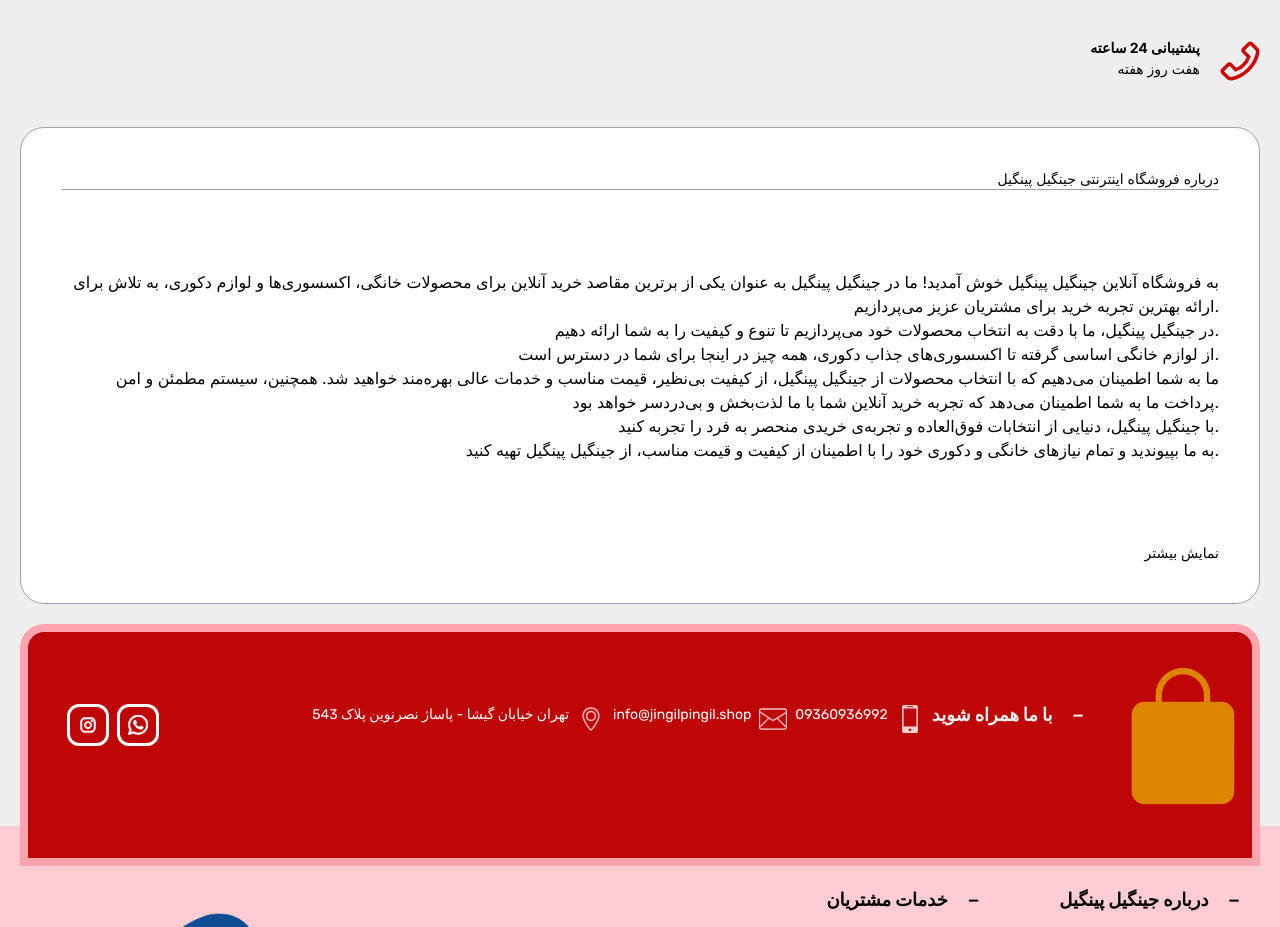
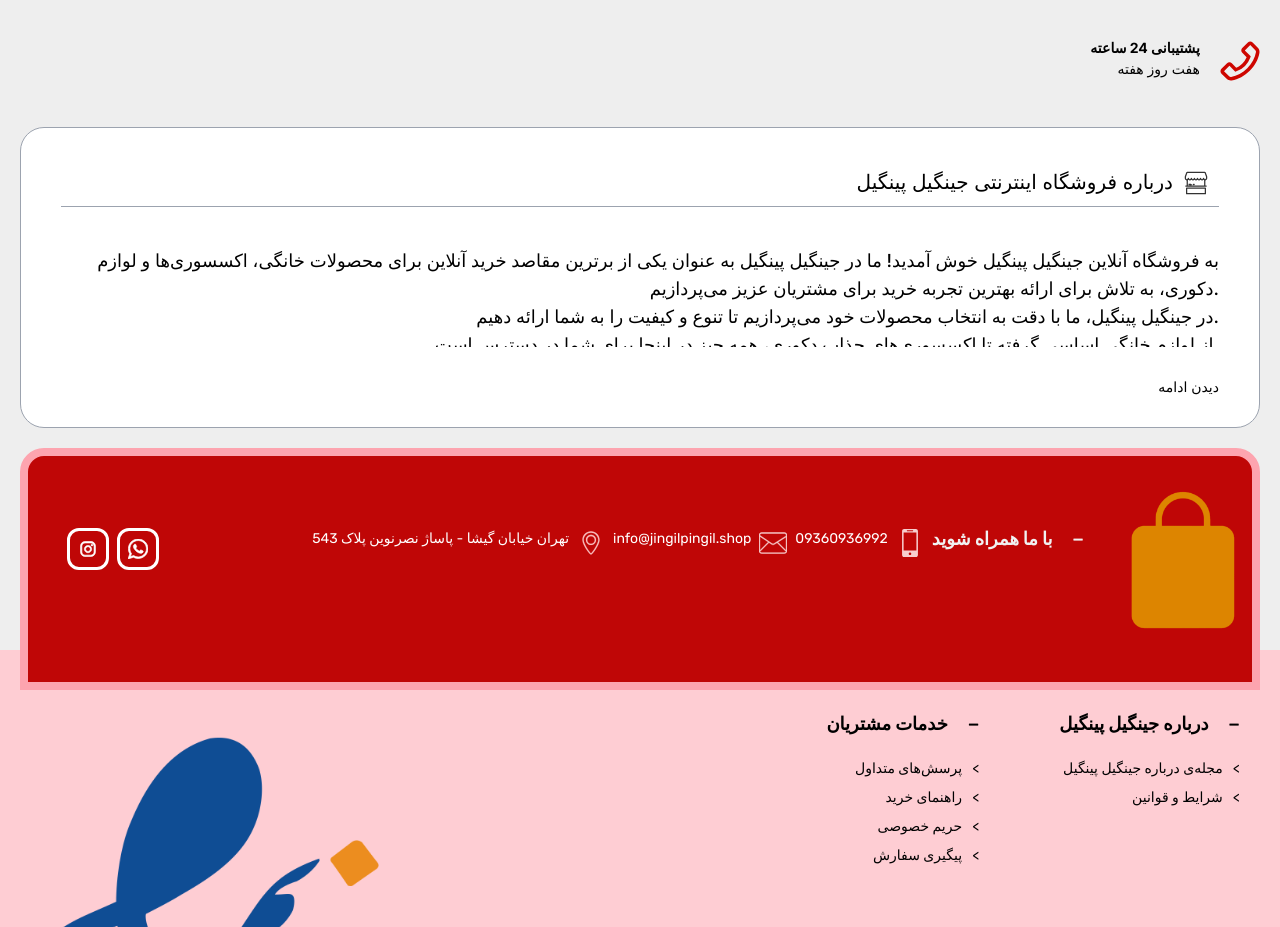
Before and after one commit to amirdity/jingil-nextjs, a Next.js app: page / in a window 1280 px wide. Shown: the part 1560-2487 px from the top of the page. Built offline with nearby package versions, Linux system fonts and the light colour scheme.

Commit message:
Add files via upload

```diff
--- a/app/components/Box/AboutBox.jsx
+++ b/app/components/Box/AboutBox.jsx
@@ -1,54 +1,71 @@
-import React from "react";
+"use client"
+import Image from "next/image";
+import React, { useState } from "react";
+import img from '../../../public/SVG/market.svg'
+function AboutBox() {
+  const [Style, setStyle] = useState("h-[100px]")
+  const[Text,setText] = useState(" دیدن ادامه ")
+  function showMore() {
+    if(Text === " دیدن ادامه "){
+      setText(" کوتاه کردن ")
+      setStyle("h-auto")
+    } else {
+      setText(" دیدن ادامه ")
+      setStyle("h-[100px]")
+    }
 
-function AboutBox() {
+
+  }
+
   return (
     <>
-      <div className="m-5 bg-white rounded-3xl border-solid border border-gray-400 flex flex-col">
+      <div className={`m-5 bg-white rounded-3xl border-solid border border-gray-400 flex flex-col overflow-hidden`}>
         {/* HEADER */}
         <div className=" border-b border-gray-400 m-10">
-          <p className="flex flex-row-reverse">
+          <p className="flex flex-row-reverse text-xl pb-2">
+            <Image src={img} className="mx-2"/>
             درباره فروشگاه اینترنتی جینگیل پینگیل
           </p>
         </div>
         {/* ABOUT TEXT */}
-        <div className="m-10">
-          <p className="text-end text-base">
+        <div className={`mx-10 text-lg font-medium text-black ${Style} overflow-hidden `}>
+          <p className="text-end ">
             به فروشگاه آنلاین جینگیل پینگیل خوش آمدید! ما در جینگیل پینگیل به
             عنوان یکی از برترین مقاصد خرید آنلاین برای محصولات خانگی، اکسسوری‌ها
             و لوازم دکوری، به تلاش برای ارائه بهترین تجربه خرید برای مشتریان
             عزیز می‌پردازیم.
           </p>
 
-          <p className="text-end text-base">
+          <p className="text-end ">
             در جینگیل پینگیل، ما با دقت به انتخاب محصولات خود می‌پردازیم تا تنوع
             و کیفیت را به شما ارائه دهیم.
           </p>
 
-          <p className="text-end text-base">
+          <p className="text-end">
             از لوازم خانگی اساسی گرفته تا اکسسوری‌های جذاب دکوری، همه چیز در
             اینجا برای شما در دسترس است.
           </p>
 
-          <p className="text-end text-base">
+          <p className="text-end ">
             ما به شما اطمینان می‌دهیم که با انتخاب محصولات از جینگیل پینگیل، از
             کیفیت بی‌نظیر، قیمت مناسب و خدمات عالی بهره‌مند خواهید شد. همچنین،
             سیستم مطمئن و امن پرداخت ما به شما اطمینان می‌دهد که تجربه خرید
             آنلاین شما با ما لذت‌بخش و بی‌دردسر خواهد بود.
           </p>
 
-          <p className="text-end text-base">
+          <p className="text-end ">
             با جینگیل پینگیل، دنیایی از انتخابات فوق‌العاده و تجربه‌ی خریدی
             منحصر به فرد را تجربه کنید.
           </p>
 
-          <p className="text-end text-base">
+          <p className="text-end ">
             به ما بپیوندید و تمام نیازهای خانگی و دکوری خود را با اطمینان از
             کیفیت و قیمت مناسب، از جینگیل پینگیل تهیه کنید.
           </p>
         </div>
         {/* BUTTON SHOW LESS */}
-        <div className="bg-white/5 flex justify-end m-10">
-          <button>نمایش بیشتر </button>
+        <div className="flex justify-end mx-10 h-20">
+          <button onClick={showMore}> {Text}</button>
         </div>
       </div>
     </>
```
Also changed, not shown: public/SVG/market.svg (added).
